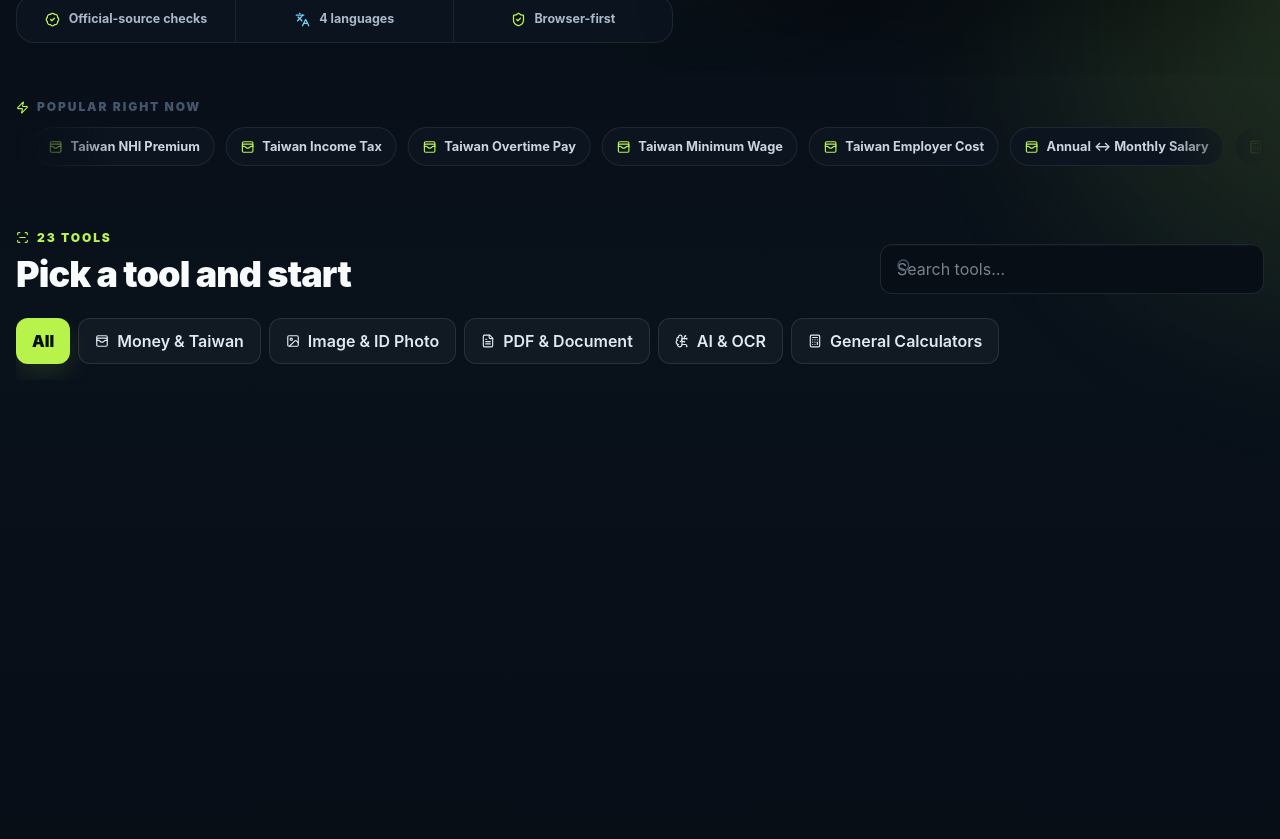
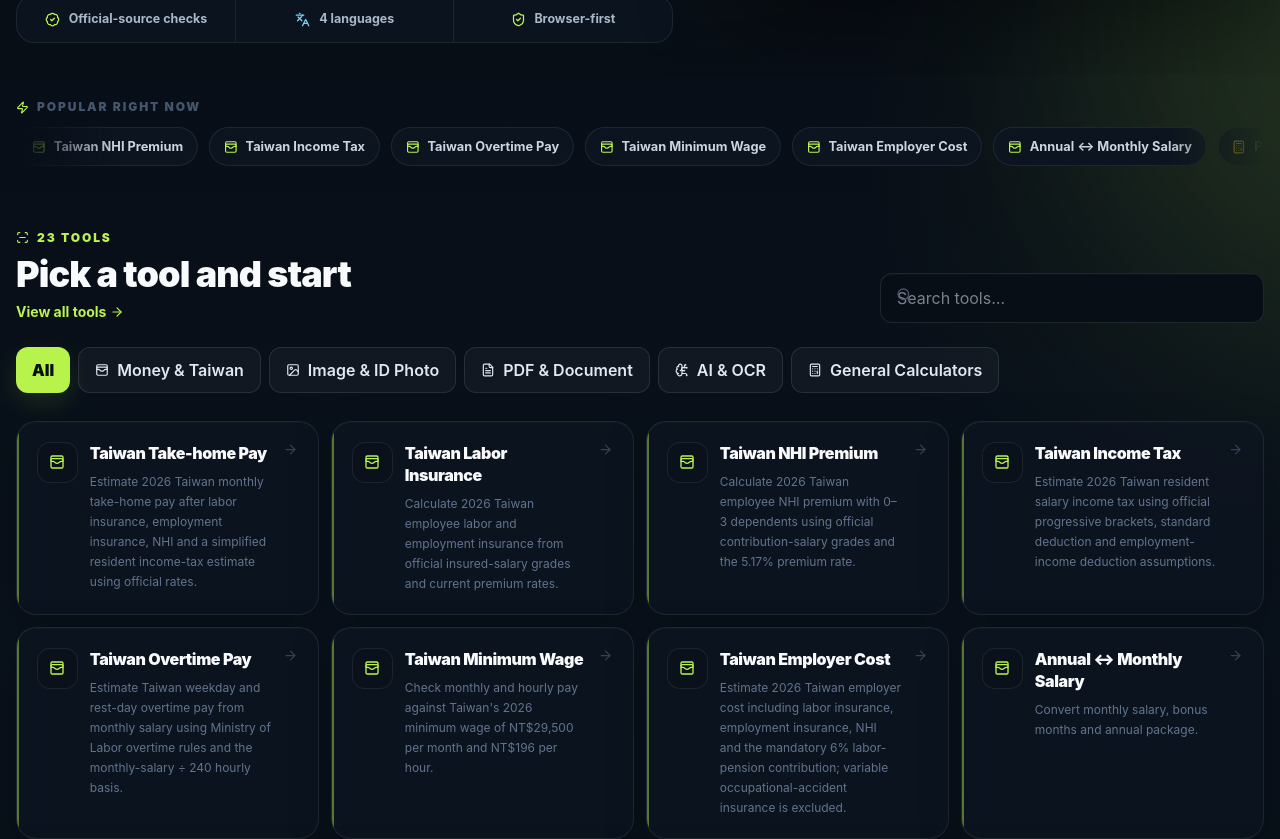
Before and after one commit to KanwarAfaq/anytool-online, a React (Vite) app: page / in a window 1280 px wide. Shown: the part 580-1419 px from the top of the page. Built offline with nearby package versions, Linux system fonts and the light colour scheme.

Commit message:
Keep every homepage tool visible and readable

```diff
--- a/src/pages/Home.jsx
+++ b/src/pages/Home.jsx
@@ -37,10 +37,10 @@ export default function Home(){
  const [recent,setRecent]=useState([])
  useEffect(()=>{try{const ids=JSON.parse(localStorage.getItem('anytool_recent')||'[]');setRecent(ids.map(x=>toolBySlug[x]).filter(Boolean).slice(0,5))}catch{}},[])
  const C={
-  en:{eyebrow:'Tools that actually do the job',heroA:'Calculate. Convert.',heroB:'Scan. Done.',body:'Taiwan calculators, photo, PDF, QR and AI tools — fast and focused.',browse:'Find a tool',salaryCta:'Try salary',live:'Live tool',quick:'Take-home pay',salary:'Monthly salary (NT$)',dependents:'NHI dependents',net:'Estimated take-home',deduct:'Estimated deductions',open:'Open full calculator',verified:'Official-source checks',langs:'4 languages',private:'Browser-first',ticker:'Popular right now',all:'All',find:'Search tools…',recent:'Recent',toolsTitle:'Pick a tool and start',noMatch:'No matching tools.'},
-  'zh-TW':{eyebrow:'真正能完成工作的工具',heroA:'計算、轉換、',heroB:'掃描，完成。',body:'台灣計算器、證件照、PDF、QR 與 AI 工具，快速又專注。',browse:'找工具',salaryCta:'試算薪資',live:'即時工具',quick:'實領薪資',salary:'月薪（NT$）',dependents:'健保眷屬',net:'預估實領',deduct:'預估扣除',open:'開啟完整計算器',verified:'官方來源查核',langs:'4 種語言',private:'瀏覽器優先',ticker:'熱門工具',all:'全部',find:'搜尋工具…',recent:'最近使用',toolsTitle:'選一個工具就開始',noMatch:'找不到相符工具。'},
-  ar:{eyebrow:'أدوات تنجز المهمة فعلاً',heroA:'احسب. حوّل.',heroB:'امسح. انتهى.',body:'حاسبات تايوان والصور وPDF وQR وأدوات AI — سريعة ومباشرة.',browse:'اعثر على أداة',salaryCta:'جرّب الراتب',live:'أداة مباشرة',quick:'صافي الراتب',salary:'الراتب الشهري (NT$)',dependents:'المعالون في NHI',net:'صافي الراتب التقديري',deduct:'الخصومات المقدرة',open:'افتح الحاسبة',verified:'مصادر رسمية',langs:'4 لغات',private:'المتصفح أولاً',ticker:'الأكثر استخداماً',all:'الكل',find:'ابحث عن أداة…',recent:'الأخيرة',toolsTitle:'اختر أداة وابدأ',noMatch:'لا توجد أداة مطابقة.'},
-  ur:{eyebrow:'ٹولز جو واقعی کام کریں',heroA:'حساب کریں۔ تبدیل کریں۔',heroB:'اسکین کریں۔ مکمل۔',body:'تائیوان کیلکولیٹر، فوٹو، PDF، QR اور AI ٹولز — تیز اور سیدھے۔',browse:'ٹول تلاش کریں',salaryCta:'تنخواہ آزمائیں',live:'لائیو ٹول',quick:'نیٹ تنخواہ',salary:'ماہانہ تنخواہ (NT$)',dependents:'NHI زیرِ کفالت',net:'تخمینی نیٹ تنخواہ',deduct:'تخمینی کٹوتیاں',open:'مکمل کیلکولیٹر',verified:'سرکاری ذرائع',langs:'4 زبانیں',private:'براؤزر فرسٹ',ticker:'مقبول ٹولز',all:'سب',find:'ٹول تلاش کریں…',recent:'حالیہ',toolsTitle:'ٹول منتخب کریں اور شروع کریں',noMatch:'کوئی ٹول نہیں ملا۔'}
+  en:{eyebrow:'Tools that actually do the job',heroA:'Calculate. Convert.',heroB:'Scan. Done.',body:'Taiwan calculators, photo, PDF, QR and AI tools — fast and focused.',browse:'Find a tool',salaryCta:'Try salary',live:'Live tool',quick:'Take-home pay',salary:'Monthly salary (NT$)',dependents:'NHI dependents',net:'Estimated take-home',deduct:'Estimated deductions',open:'Open full calculator',verified:'Official-source checks',langs:'4 languages',private:'Browser-first',ticker:'Popular right now',all:'All',find:'Search tools…',recent:'Recent',toolsTitle:'Pick a tool and start',viewAll:'View all tools',noMatch:'No matching tools.'},
+  'zh-TW':{eyebrow:'真正能完成工作的工具',heroA:'計算、轉換、',heroB:'掃描，完成。',body:'台灣計算器、證件照、PDF、QR 與 AI 工具，快速又專注。',browse:'找工具',salaryCta:'試算薪資',live:'即時工具',quick:'實領薪資',salary:'月薪（NT$）',dependents:'健保眷屬',net:'預估實領',deduct:'預估扣除',open:'開啟完整計算器',verified:'官方來源查核',langs:'4 種語言',private:'瀏覽器優先',ticker:'熱門工具',all:'全部',find:'搜尋工具…',recent:'最近使用',toolsTitle:'選一個工具就開始',viewAll:'查看全部工具',noMatch:'找不到相符工具。'},
+  ar:{eyebrow:'أدوات تنجز المهمة فعلاً',heroA:'احسب. حوّل.',heroB:'امسح. انتهى.',body:'حاسبات تايوان والصور وPDF وQR وأدوات AI — سريعة ومباشرة.',browse:'اعثر على أداة',salaryCta:'جرّب الراتب',live:'أداة مباشرة',quick:'صافي الراتب',salary:'الراتب الشهري (NT$)',dependents:'المعالون في NHI',net:'صافي الراتب التقديري',deduct:'الخصومات المقدرة',open:'افتح الحاسبة',verified:'مصادر رسمية',langs:'4 لغات',private:'المتصفح أولاً',ticker:'الأكثر استخداماً',all:'الكل',find:'ابحث عن أداة…',recent:'الأخيرة',toolsTitle:'اختر أداة وابدأ',viewAll:'عرض كل الأدوات',noMatch:'لا توجد أداة مطابقة.'},
+  ur:{eyebrow:'ٹولز جو واقعی کام کریں',heroA:'حساب کریں۔ تبدیل کریں۔',heroB:'اسکین کریں۔ مکمل۔',body:'تائیوان کیلکولیٹر، فوٹو، PDF، QR اور AI ٹولز — تیز اور سیدھے۔',browse:'ٹول تلاش کریں',salaryCta:'تنخواہ آزمائیں',live:'لائیو ٹول',quick:'نیٹ تنخواہ',salary:'ماہانہ تنخواہ (NT$)',dependents:'NHI زیرِ کفالت',net:'تخمینی نیٹ تنخواہ',deduct:'تخمینی کٹوتیاں',open:'مکمل کیلکولیٹر',verified:'سرکاری ذرائع',langs:'4 زبانیں',private:'براؤزر فرسٹ',ticker:'مقبول ٹولز',all:'سب',find:'ٹول تلاش کریں…',recent:'حالیہ',toolsTitle:'ٹول منتخب کریں اور شروع کریں',viewAll:'تمام ٹولز دیکھیں',noMatch:'کوئی ٹول نہیں ملا۔'}
  }[lang]
  const seo={
   en:{title:'Taiwan Calculators 2026, Passport/ARC Photo & Free Tools | AnyTool',description:'Free 2026 Taiwan salary, tax, insurance, overtime and elderly-care tools plus passport/ARC photo, PDF, QR and OCR utilities.'},
@@ -76,18 +76,18 @@ export default function Home(){
     <div className="ticker"><div className="ticker-track">{ticker.map((tool,i)=>{const I=categoryIcon[tool.category]||Sparkles;return <Link key={tool.slug+'-'+i} to={pathFor('/tools/'+tool.slug)} className="tool-pill"><I size={14} className={categoryAccent[tool.category]}/>{toolName(tool)}</Link>})}</div></div>
   </section>
 
-  {recent.length>0&&<section className="mx-auto max-w-7xl px-4 py-7 scroll-reveal">
+  {recent.length>0&&<section className="mx-auto max-w-7xl px-4 py-7">
     <div className="mb-3 text-xs font-black uppercase tracking-[.16em] text-slate-600">{C.recent}</div>
-    <div className="scrollbar-none flex gap-3 overflow-x-auto pb-2">{recent.map(tool=>{const I=categoryIcon[tool.category]||Sparkles;return <Link key={tool.slug} to={pathFor('/tools/'+tool.slug)} className={'tool-card category-'+tool.category+' min-w-[220px] rounded-2xl border border-white/[0.08] bg-[#0d1520] p-4'}><div className="flex items-center gap-3"><span className="tool-icon"><I size={16}/></span><span className="truncate font-bold">{toolName(tool)}</span></div></Link>})}</div>
+    <div className="scrollbar-none flex gap-3 overflow-x-auto pb-2">{recent.map(tool=>{const I=categoryIcon[tool.category]||Sparkles;return <Link key={tool.slug} to={pathFor('/tools/'+tool.slug)} className={'tool-card category-'+tool.category+' min-w-[220px] rounded-2xl border border-white/[0.08] bg-[#0d1520] p-4'}><div className="flex items-center gap-3"><span className="tool-icon"><I size={16}/></span><span className="font-bold leading-snug">{toolName(tool)}</span></div></Link>})}</div>
   </section>}
 
   <section id="tools" className="mx-auto max-w-7xl px-4 py-10">
    <div className="mb-6 flex flex-col gap-4 lg:flex-row lg:items-end lg:justify-between">
-    <div><div className="flex items-center gap-2 text-xs font-black uppercase tracking-[.16em] text-lime-300"><ScanLine size={13}/>{tools.length} tools</div><h2 className="mt-2 text-3xl font-black tracking-tight sm:text-4xl">{C.toolsTitle}</h2></div>
+    <div><div className="flex items-center gap-2 text-xs font-black uppercase tracking-[.16em] text-lime-300"><ScanLine size={13}/>{tools.length} tools</div><h2 className="mt-2 text-3xl font-black tracking-tight sm:text-4xl">{C.toolsTitle}</h2><Link className="mt-2 inline-flex items-center gap-1 text-sm font-bold text-lime-300 hover:text-lime-200" to={pathFor('/tools')}>{C.viewAll}<ArrowRight size={14}/></Link></div>
     <label className="relative block w-full lg:max-w-sm"><Search className="absolute start-4 top-3.5 text-slate-600" size={16}/><input className="input ps-11" value={query} onChange={e=>setQuery(e.target.value)} placeholder={C.find}/></label>
    </div>
-   <div className="scrollbar-none flex gap-2 overflow-x-auto pb-4"><button onClick={()=>setFilter('all')} className={filter==='all'?'btn-primary whitespace-nowrap':'btn-ghost whitespace-nowrap'}>{C.all}</button>{categories.map(c=>{const I=categoryIcon[c.id]||Sparkles;return <button key={c.id} onClick={()=>setFilter(c.id)} className={filter===c.id?'btn-primary whitespace-nowrap':'btn-ghost whitespace-nowrap'}><I className="me-2" size={14}/>{t('categories.'+c.id)}</button>})}</div>
-   <div className="mt-3 grid gap-3 sm:grid-cols-2 lg:grid-cols-3 xl:grid-cols-4">{filtered.map((tool,i)=>{const I=categoryIcon[tool.category]||Sparkles;return <Link to={pathFor('/tools/'+tool.slug)} key={tool.slug} className={'card tool-card category-'+tool.category+' group p-4 scroll-reveal'} style={{animationDelay:Math.min(i,10)*25+'ms'}}><div className="flex items-center gap-3"><span className="tool-icon"><I className={categoryAccent[tool.category]} size={16}/></span><div className="min-w-0 flex-1"><h3 className="truncate font-black tracking-tight group-hover:text-lime-200">{toolName(tool)}</h3><p className="mt-1 line-clamp-1 text-xs text-slate-500">{toolDescription(tool)}</p></div><ArrowRight className="shrink-0 text-slate-700 transition group-hover:translate-x-1 group-hover:text-lime-300" size={15}/></div></Link>})}</div>
+   <div className="flex flex-wrap gap-2 pb-4"><button onClick={()=>setFilter('all')} className={filter==='all'?'btn-primary whitespace-nowrap':'btn-ghost whitespace-nowrap'}>{C.all}</button>{categories.map(c=>{const I=categoryIcon[c.id]||Sparkles;return <button key={c.id} onClick={()=>setFilter(c.id)} className={filter===c.id?'btn-primary whitespace-nowrap':'btn-ghost whitespace-nowrap'}><I className="me-2" size={14}/>{t('categories.'+c.id)}</button>})}</div>
+   <div className="mt-3 grid gap-3 sm:grid-cols-2 lg:grid-cols-3 xl:grid-cols-4">{filtered.map((tool,i)=>{const I=categoryIcon[tool.category]||Sparkles;return <Link to={pathFor('/tools/'+tool.slug)} key={tool.slug} className={'card tool-card category-'+tool.category+' group min-h-[132px] p-5'}><div className="flex items-start gap-3"><span className="tool-icon shrink-0"><I className={categoryAccent[tool.category]} size={16}/></span><div className="min-w-0 flex-1"><h3 className="font-black leading-snug tracking-tight group-hover:text-lime-200">{toolName(tool)}</h3><p className="mt-2 text-xs leading-5 text-slate-500">{toolDescription(tool)}</p></div><ArrowRight className="shrink-0 text-slate-700 transition group-hover:translate-x-1 group-hover:text-lime-300" size={15}/></div></Link>})}</div>
    {filtered.length===0&&<div className="card mt-4 p-10 text-center text-slate-500">{C.noMatch}</div>}
   </section>
  </>
```
